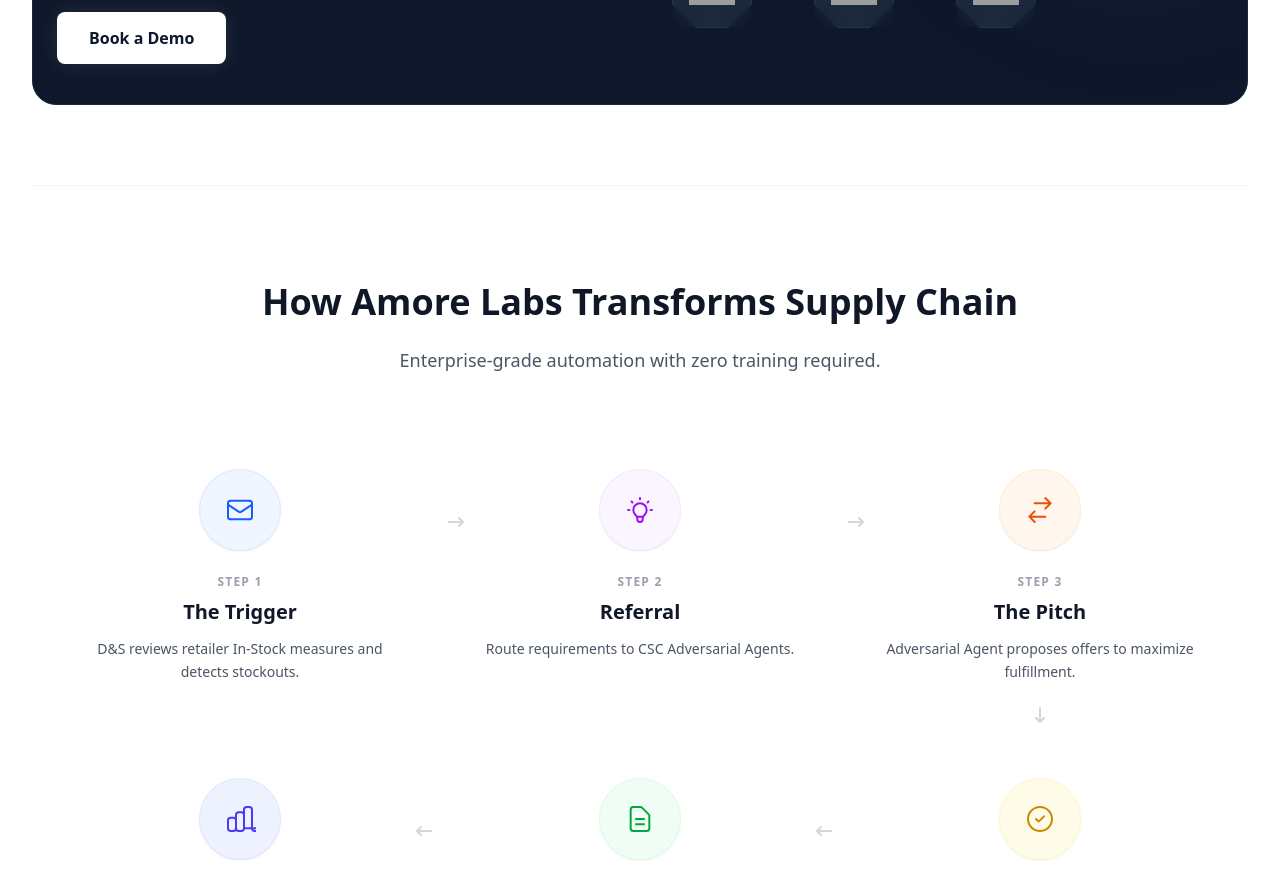
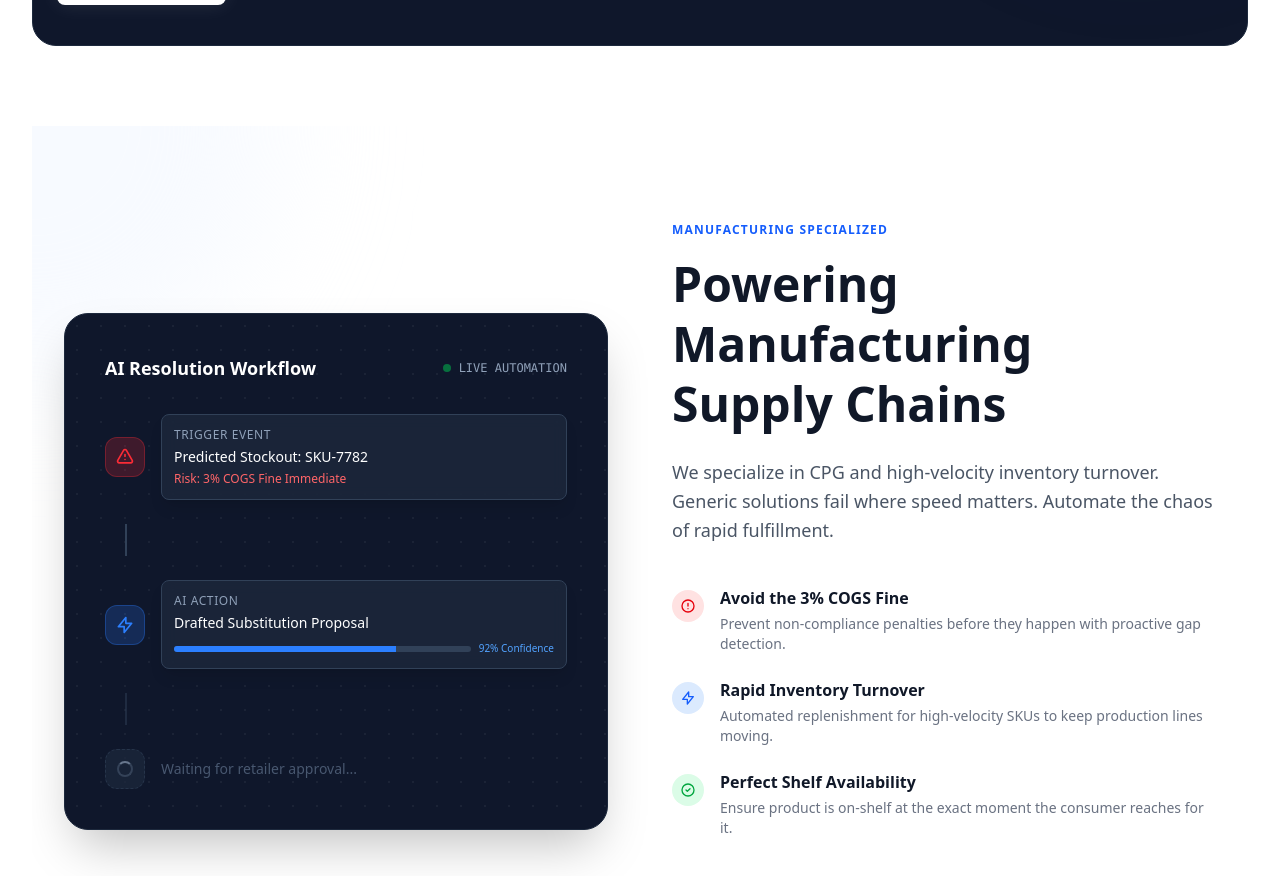
Before and after one commit to Darkosxl/Amore-Labs, a Vue app: page / in a window 1280 px wide. Shown: the part 1900-2776 px from the top of the page. Built offline with nearby package versions, Linux system fonts and the light colour scheme; grey boxes are pictures that could not be loaded.

Commit message:
three sections need to add like two more

```diff
--- a/src/components/LandingPage.vue
+++ b/src/components/LandingPage.vue
@@ -7,8 +7,9 @@ const navItems = [
 ]
 
 import IntegrationSection from './IntegrationSection.vue'
-import IntegrationsGrid from './IntegrationsGrid.vue' // Unify your supply chain section
+import IntegrationsGrid from './IntegrationsGrid.vue'
 import BookingModal from './BookingModal.vue'
+import ManufacturingPowerSection from './ManufacturingPowerSection.vue' // New Section
 import { ref } from 'vue'
 
 const showBooking = ref(false)
@@ -43,12 +44,9 @@ const failureCards = [
     <!-- Navbar -->
     <header class="fixed top-0 w-full z-50 bg-white/80 backdrop-blur-sm border-b border-gray-100">
       <div class="max-w-7xl mx-auto px-4 sm:px-6 lg:px-8">
-        <div class="flex justify-between items-center h-20">
-          <div class="flex-shrink-0 flex items-center">
-             <img src="/amore-labs-logo.png" alt="Amore Labs" class="h-8 w-auto" />
-          </div>
-
-          <nav class="hidden md:flex space-x-8">
+        <div class="relative flex justify-between items-center h-20">
+          <!-- Left: Nav Links -->
+          <nav class="hidden md:flex space-x-8 z-10">
             <a
               v-for="item in navItems"
               :key="item"
@@ -59,7 +57,13 @@ const failureCards = [
             </a>
           </nav>
 
-          <div class="flex items-center space-x-4">
+          <!-- Center: Logo -->
+          <div class="absolute left-1/2 transform -translate-x-1/2 flex items-center">
+             <img src="/amore-labs-logo.png" alt="Amore Labs" class="h-12 w-auto" />
+          </div>
+
+          <!-- Right: Button -->
+          <div class="flex items-center space-x-4 z-10">
             <button @click="showBooking = true" class="bg-black text-white px-5 py-2.5 rounded-md text-sm font-medium hover:bg-gray-800 transition-colors">
               Request Demo
             </button>
@@ -71,9 +75,6 @@ const failureCards = [
     <!-- Hero Section -->
     <main class="pt-32 pb-16 px-4 sm:px-6 lg:px-8 max-w-7xl mx-auto">
       <div class="text-center mb-24">
-        <div class="inline-flex items-center space-x-2 bg-red-50 px-3 py-1 rounded-full mb-8 border border-red-100">
-           <span class="text-red-600 text-xs font-bold tracking-wider uppercase">Avoid the 3% COGS Non-Compliance Fine</span>
-        </div>
 
         <h1 class="text-4xl sm:text-5xl md:text-6xl font-bold tracking-tight text-gray-00 mb-6">
          Adversarial Coordinator Agents<br class="hidden sm:block" />
@@ -95,6 +96,9 @@ const failureCards = [
 
       <!-- Integrations Grid (Octagonal Logos) -->
       <IntegrationsGrid @openBooking="showBooking = true" />
+
+      <!-- Manufacturing Power Section (New - moved below) -->
+      <ManufacturingPowerSection />
 
       <!-- Live Action Workflow (Redesigned) -->
       <section class="py-24 bg-white border-t border-gray-100">
@@ -352,7 +356,7 @@ const failureCards = [
     <footer class="bg-white border-t border-gray-100 py-12">
       <div class="max-w-7xl mx-auto px-4 sm:px-6 lg:px-8 flex flex-col md:flex-row justify-between items-center">
         <div class="mb-4 md:mb-0 flex items-center">
-          <img src="/amore-labs-logo.png" alt="Amore Labs" class="h-6 w-auto mr-2" />
+          <img src="/amore-labs-logo.png" alt="Amore Labs" class="h-8 w-auto mr-2" />
           <span class="font-bold text-gray-900">Amore Labs</span>
         </div>
         <div class="flex space-x-8 text-sm text-gray-500">
--- /dev/null
+++ b/src/components/ManufacturingPowerSection.vue
@@ -0,0 +1,159 @@
+<script setup lang="ts">
+// Placeholder specific logic if needed
+</script>
+
+<template>
+  <section class="py-24 bg-white relative overflow-hidden">
+    <!-- Decorative Blob -->
+    <div class="absolute top-0 left-0 w-[500px] h-[500px] bg-blue-50/50 rounded-full blur-3xl -translate-x-1/2 -translate-y-1/2 pointer-events-none"></div>
+
+    <div class="max-w-7xl mx-auto px-4 sm:px-6 lg:px-8">
+      <div class="grid grid-cols-1 lg:grid-cols-2 gap-16 items-center">
+
+        <!-- Left Side: Dark UI Mockup Visual -->
+        <div class="relative group">
+           <!-- Card Container -->
+           <div class="relative bg-slate-900 rounded-3xl p-6 sm:p-10 shadow-2xl border border-slate-800 overflow-hidden min-h-[400px]">
+
+              <!-- Background Grid -->
+              <div class="absolute inset-0 opacity-20"
+                   style="background-image: radial-gradient(#4b5563 1px, transparent 1px); background-size: 24px 24px;">
+              </div>
+
+              <!-- Header -->
+              <div class="flex items-center justify-between mb-8 relative z-10">
+                 <h3 class="text-white font-bold text-lg">AI Resolution Workflow</h3>
+                 <div class="flex items-center space-x-2">
+                    <span class="w-2 h-2 bg-green-500 rounded-full animate-pulse"></span>
+                    <span class="text-xs text-slate-400 font-mono">LIVE AUTOMATION</span>
+                 </div>
+              </div>
+
+              <!-- Workflow Nodes -->
+              <div class="space-y-6 relative z-10">
+
+                  <!-- Node 1: Stockout Trigger -->
+                  <div class="flex items-center space-x-4">
+                      <div class="w-10 h-10 rounded-xl bg-red-500/20 flex items-center justify-center border border-red-500/30">
+                          <svg class="w-5 h-5 text-red-500" fill="none" viewBox="0 0 24 24" stroke="currentColor">
+                              <path stroke-linecap="round" stroke-linejoin="round" stroke-width="2" d="M12 9v2m0 4h.01m-6.938 4h13.856c1.54 0 2.502-1.667 1.732-3L13.732 4c-.77-1.333-2.694-1.333-3.464 0L3.34 16c-.77 1.333.192 3 1.732 3z" />
+                          </svg>
+                      </div>
+                      <div class="bg-slate-800/80 backdrop-blur border border-slate-700 rounded-lg p-3 flex-1 shadow-lg">
+                          <div class="text-xs text-slate-400 uppercase tracking-wider mb-1">Trigger Event</div>
+                          <div class="text-white font-medium text-sm">Predicted Stockout: SKU-7782</div>
+                          <div class="text-xs text-red-400 mt-1">Risk: 3% COGS Fine Immediate</div>
+                      </div>
+                  </div>
+
+                  <!-- Connecting Line -->
+                  <div class="h-8 w-0.5 bg-slate-700 ml-5"></div>
+
+                  <!-- Node 2: Resolution Action -->
+                  <div class="flex items-center space-x-4">
+                      <div class="w-10 h-10 rounded-xl bg-blue-500/20 flex items-center justify-center border border-blue-500/30">
+                          <svg class="w-5 h-5 text-blue-500" fill="none" viewBox="0 0 24 24" stroke="currentColor">
+                              <path stroke-linecap="round" stroke-linejoin="round" stroke-width="2" d="M13 10V3L4 14h7v7l9-11h-7z" />
+                          </svg>
+                      </div>
+                      <div class="bg-slate-800/80 backdrop-blur border border-slate-700 rounded-lg p-3 flex-1 shadow-lg">
+                           <div class="text-xs text-slate-400 uppercase tracking-wider mb-1">AI Action</div>
+                           <div class="text-white font-medium text-sm">Drafted Substitution Proposal</div>
+                           <div class="flex items-center mt-2 space-x-2">
+                               <div class="h-1.5 flex-1 bg-slate-700 rounded-full overflow-hidden">
+                                   <div class="h-full bg-blue-500 w-3/4"></div>
+                               </div>
+                               <span class="text-[10px] text-blue-400">92% Confidence</span>
+                           </div>
+                      </div>
+                  </div>
+
+                  <!-- Connecting Line -->
+                  <div class="h-8 w-0.5 bg-slate-700 ml-5 opacity-50"></div>
+
+                  <!-- Node 3: Pending -->
+                  <div class="flex items-center space-x-4 opacity-70">
+                      <div class="w-10 h-10 rounded-xl bg-slate-800 flex items-center justify-center border border-slate-700 border-dashed">
+                          <div class="w-4 h-4 rounded-full border-2 border-slate-600 border-t-slate-400 animate-spin"></div>
+                      </div>
+                       <div class="text-sm text-slate-500">Waiting for retailer approval...</div>
+                  </div>
+
+              </div>
+           </div>
+
+           <!-- Decorative blurry glow behind -->
+           <div class="absolute -inset-4 bg-blue-600/20 rounded-[2.5rem] blur-2xl -z-10 group-hover:bg-blue-600/30 transition-colors duration-1000"></div>
+        </div>
+
+        <!-- Right Side: Content -->
+        <div>
+          <p class="text-blue-600 font-bold uppercase tracking-widest text-xs mb-4">
+             Manufacturing Specialized
+          </p>
+          <h2 class="text-4xl md:text-5xl font-bold text-gray-900 mb-6 leading-tight">
+            Powering<br/> Manufacturing<br/> Supply Chains
+          </h2>
+          <p class="text-lg text-gray-600 mb-10 leading-relaxed">
+            We specialize in CPG and high-velocity inventory turnover.
+            Generic solutions fail where speed matters. Automate the chaos of rapid fulfillment.
+          </p>
+
+          <div class="space-y-6">
+             <!-- Use Case 1 -->
+             <div class="flex items-start">
+                 <div class="flex-shrink-0 mt-1">
+                     <div class="w-8 h-8 rounded-full bg-red-100 flex items-center justify-center">
+                         <svg class="w-4 h-4 text-red-600" fill="none" viewBox="0 0 24 24" stroke="currentColor">
+                           <path stroke-linecap="round" stroke-linejoin="round" stroke-width="2" d="M12 8v4m0 4h.01M21 12a9 9 0 11-18 0 9 9 0 0118 0z" />
+                         </svg>
+                     </div>
+                 </div>
+                 <div class="ml-4">
+                     <h4 class="text-gray-900 font-bold text-base">Avoid the 3% COGS Fine</h4>
+                     <p class="text-gray-500 text-sm mt-1">Prevent non-compliance penalties before they happen with proactive gap detection.</p>
+                 </div>
+             </div>
+
+             <!-- Use Case 2 -->
+             <div class="flex items-start">
+                 <div class="flex-shrink-0 mt-1">
+                     <div class="w-8 h-8 rounded-full bg-blue-100 flex items-center justify-center">
+                         <svg class="w-4 h-4 text-blue-600" fill="none" viewBox="0 0 24 24" stroke="currentColor">
+                           <path stroke-linecap="round" stroke-linejoin="round" stroke-width="2" d="M13 10V3L4 14h7v7l9-11h-7z" />
+                         </svg>
+                     </div>
+                 </div>
+                 <div class="ml-4">
+                     <h4 class="text-gray-900 font-bold text-base">Rapid Inventory Turnover</h4>
+                     <p class="text-gray-500 text-sm mt-1">Automated replenishment for high-velocity SKUs to keep production lines moving.</p>
+                 </div>
+             </div>
+
+             <!-- Use Case 3 -->
+             <div class="flex items-start">
+                 <div class="flex-shrink-0 mt-1">
+                     <div class="w-8 h-8 rounded-full bg-green-100 flex items-center justify-center">
+                         <svg class="w-4 h-4 text-green-600" fill="none" viewBox="0 0 24 24" stroke="currentColor">
+                           <path stroke-linecap="round" stroke-linejoin="round" stroke-width="2" d="M9 12l2 2 4-4m6 2a9 9 0 11-18 0 9 9 0 0118 0z" />
+                         </svg>
+                     </div>
+                 </div>
+                 <div class="ml-4">
+                     <h4 class="text-gray-900 font-bold text-base">Perfect Shelf Availability</h4>
+                     <p class="text-gray-500 text-sm mt-1">Ensure product is on-shelf at the exact moment the consumer reaches for it.</p>
+                 </div>
+             </div>
+          </div>
+
+          <div class="mt-10">
+             <button class="bg-gray-900 text-white px-8 py-3 rounded-md text-sm font-bold hover:bg-black transition-colors shadow-lg">
+                See All Use Cases
+             </button>
+          </div>
+        </div>
+
+      </div>
+    </div>
+  </section>
+</template>
```
